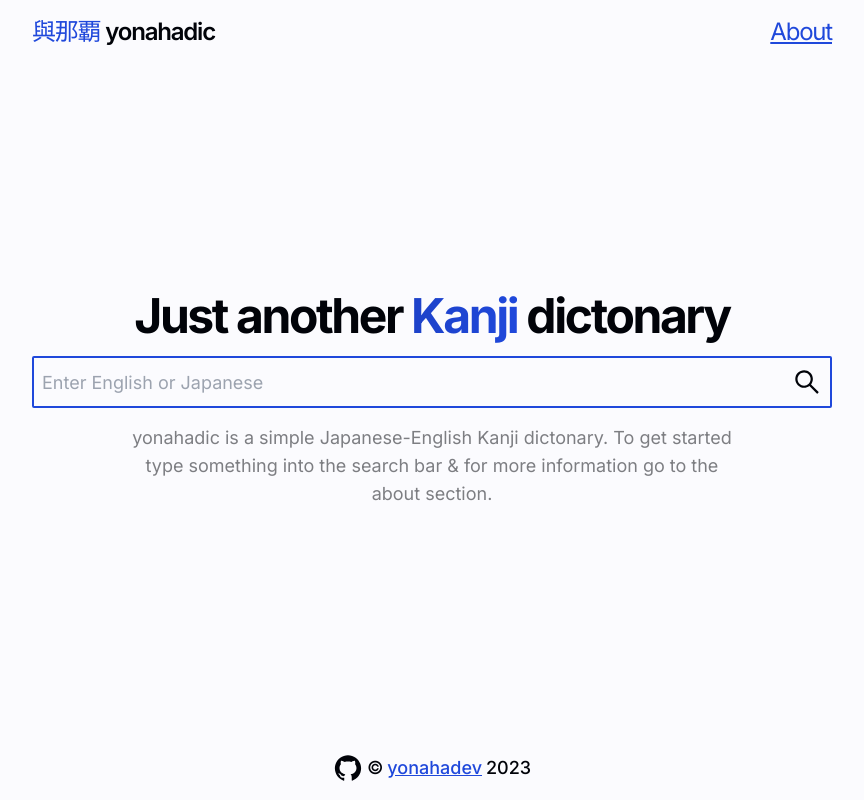
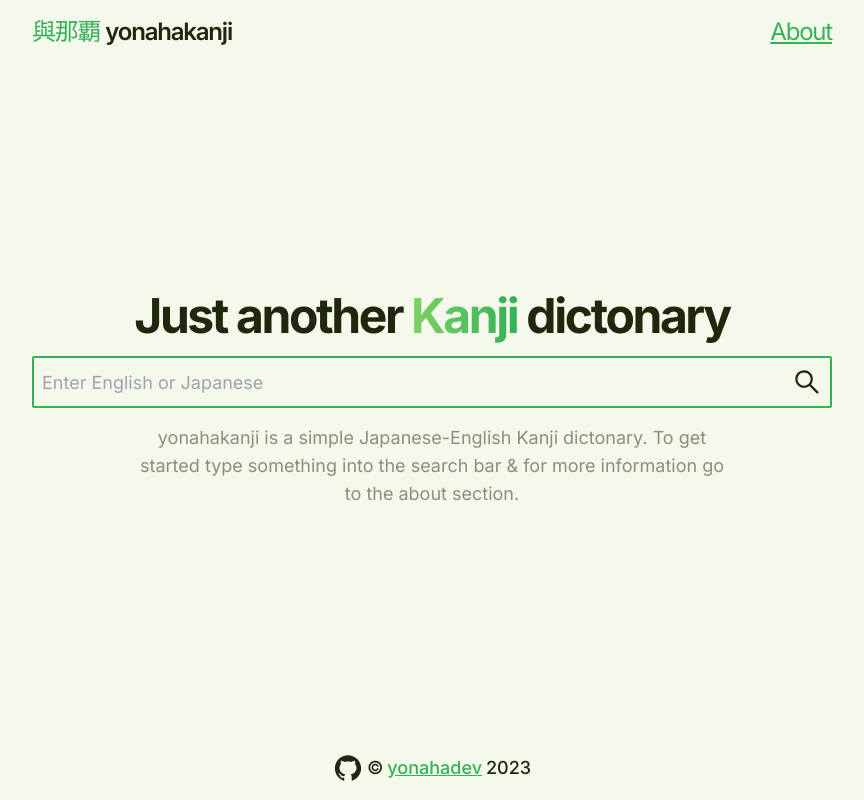
Before and after one commit to yonahadev/yonahakanji, a Next.js app: page / in a window 1280 px wide. Shown: the whole page, without its empty margins (208-1072 px from the left). Built offline with nearby package versions, Linux system fonts and the light colour scheme.

Commit message:
Changed theming and rebrand to yonahakanji

```diff
--- a/app/layout.tsx
+++ b/app/layout.tsx
@@ -7,7 +7,7 @@ import "./globals.css";
 const inter = Inter({ subsets: ["latin"] });
 
 export const metadata: Metadata = {
-  title: "yonahadic - Kanji dictionary",
+  title: "yonahakanji - Kanji dictionary",
   description: "Just another Kanji dictionary",
 };
 
--- a/app/page.tsx
+++ b/app/page.tsx
@@ -20,7 +20,7 @@ const page = () => {
       </h1>
       <SearchBar placeholderText="" submitEvent={submitEvent} />
       <p className="text-sm opacity-50 lg:w-3/4 lg:text-lg">
-        yonahadic is a simple Japanese-English Kanji dictonary. To get started
+        yonahakanji is a simple Japanese-English Kanji dictonary. To get started
         type something into the search bar & for more information go to the
         about section.
       </p>
--- a/components/Navbar.tsx
+++ b/components/Navbar.tsx
@@ -5,7 +5,7 @@ const Navbar = () => {
   return (
     <nav className="w-full h-16 flex items-center justify-between font-semibold text-xl tracking-tighter lg:text-2xl">
       <Link href={"/"} className="">
-        <span className="text-accent font-normal">與那覇</span> yonahadic
+        <span className="text-accent font-normal">與那覇</span> yonahakanji
       </Link>
       <Link className="underline text-accent font-normal" href={"/about"}>
         About
--- a/tailwind.config.js
+++ b/tailwind.config.js
@@ -13,11 +13,11 @@ module.exports = {
           'conic-gradient(from 180deg at 50% 50%, var(--tw-gradient-stops))',
       },
       colors: {
-        'text': '#010309',
-'background': '#fbfbfe',
-'primary': '#1d42c9',
-'secondary': '#ced7f8',
-'accent': '#1f48db',
+        'text': '#1f270c',
+'background': '#f5f9eb',
+'primary': '#7dd166',
+'secondary': '#c4edd0',
+'accent': '#35b158',
       }
     },
   },
```
